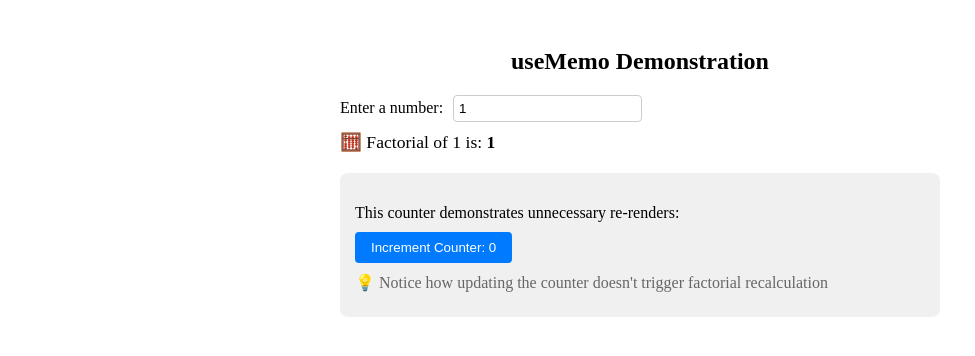
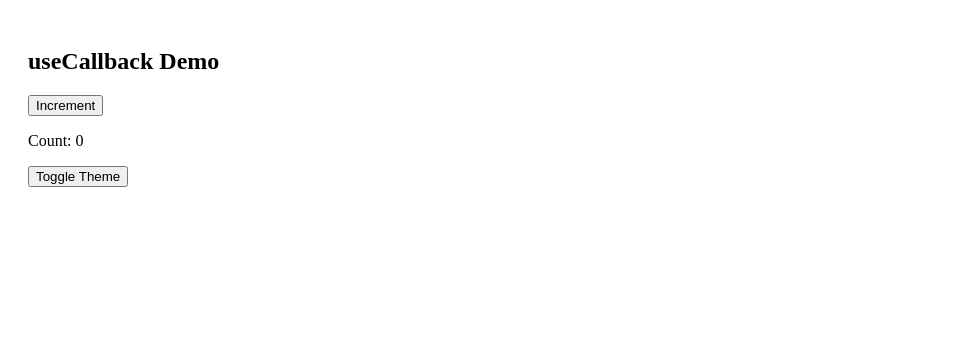
Before and after one commit to badalharit/react_learning, a React (Create React App) app in the folder myapp/: page / in a window 1280 px wide. Shown: the top 356 px of the page, without its empty margins (0-975 px from the left). Built offline with nearby package versions, Linux system fonts and the light colour scheme.

Commit message:
Used `useCallback` hook to prevent unnecessary re-creation of functions.

```diff
--- a/myapp/src/index.js
+++ b/myapp/src/index.js
@@ -1,7 +1,8 @@
 import React from 'react';
 import ReactDOM from 'react-dom/client';
 import reportWebVitals from './reportWebVitals';
-import FactorialCalculator from './screens/FactorialCalculator';
+import CallbackDemo from './screens/UseCallbackHook';
+// import FactorialCalculator from './screens/FactorialCalculator';
 // import LandingPage from './LandingPage';
 // import Home from './screens/Home';
 // import About from './screens/About';
@@ -21,8 +22,9 @@ root.render(
     <Contact></Contact>
     <About></About> */}
     {/* <RegistrationForm/> */}
-    <FactorialCalculator/>
+    {/* <FactorialCalculator/> */}
     {/* <UserDeatils></UserDeatils> */}
+    <CallbackDemo/>
   </React.StrictMode>
 );
 
--- /dev/null
+++ b/myapp/src/screens/UseCallbackHook.jsx
@@ -0,0 +1,38 @@
+import React, { useState, useCallback } from 'react';
+
+/**
+ * Child component (optimized with React.memo)
+ * Only re-renders when its props change
+ */
+const MyButton = React.memo(({ onClickFunctionCall, ButtonLabel }) => {
+  console.log('Button rendered:',onClickFunctionCall, ButtonLabel);
+  return <button onClick={onClickFunctionCall}>{ButtonLabel}</button>;
+});
+
+/**
+ * Parent component demonstrating useCallback
+ *
+ * Use Case:
+ * - Prevent child component re-renders when parent state changes
+ */
+export default function CallbackDemo() {
+  const [count, setCount] = useState(0);
+  const [darkMode, setDarkMode] = useState(false);
+
+  // Without useCallback, this function would recreate on every render
+  const increment = useCallback(() => {
+    setCount(c => c + 1);
+  }, []); // No dependencies = stable function
+
+  return (
+    <div style={{ background: darkMode ? '#333' : '#fff', padding: '20px' }}>
+      <h2>useCallback Demo</h2>
+      <MyButton onClickFunctionCall={increment} ButtonLabel="Increment" />
+      <p>Count: {count}</p>
+
+      <button onClick={() => setDarkMode(!darkMode)}>
+        Toggle Theme
+      </button>
+    </div>
+  );
+}
```
